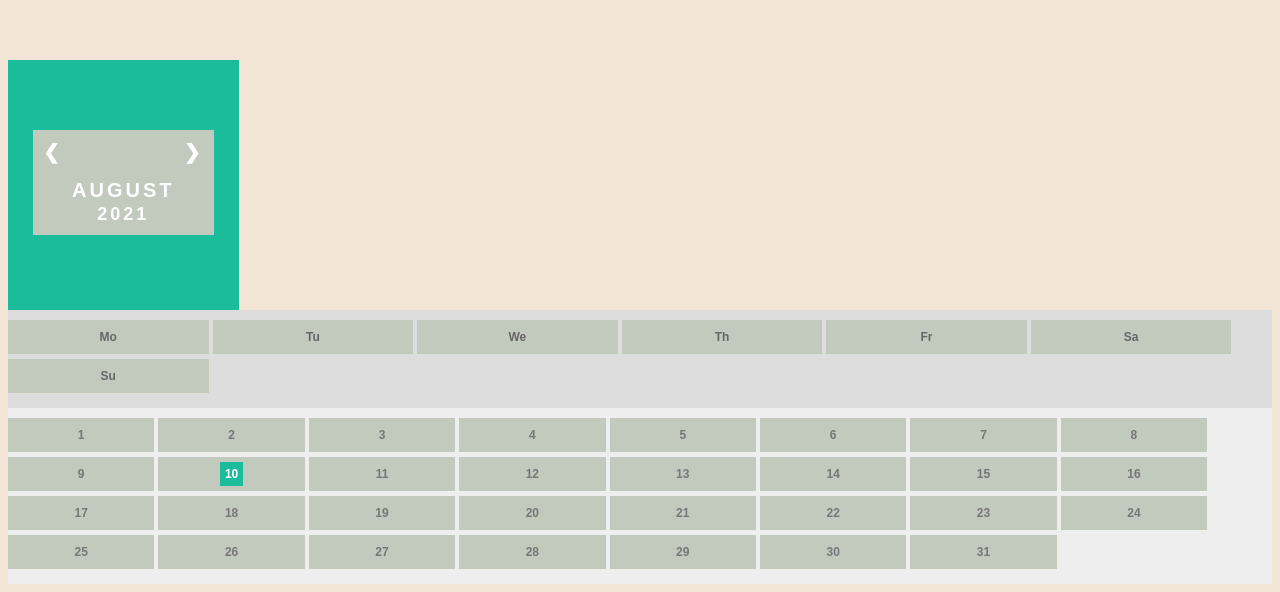
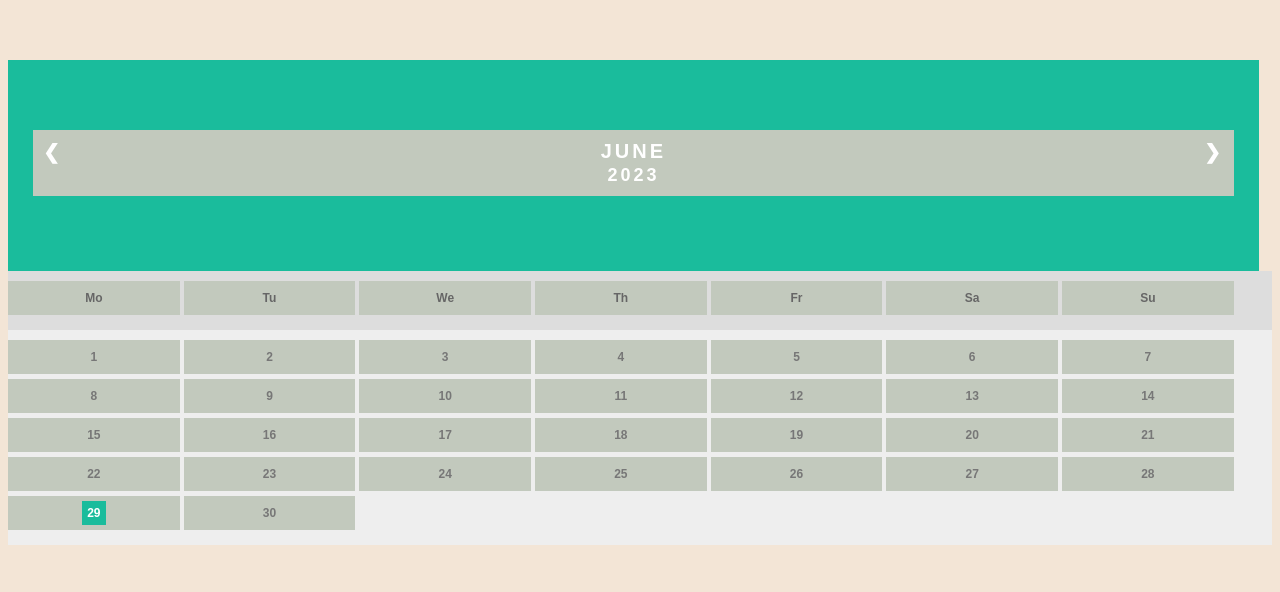
Before and after one commit to yses2005/lms-deadline-compiler-extension, a browser extension: page index.html in a window 1280 px wide. Shown: the part 555-1147 px from the top of the page. After the commit the page ends 1108 px from the top, so only its background shows below. Drawn offline with Linux system fonts and the light colour scheme.

Commit message:
fix: basic calendar layout

```diff
--- a/calendar.css
+++ b/calendar.css
@@ -1,8 +1,9 @@
 .month {
   padding: 70px 25px;
-  width: 14.2857%;
+  width: 95%;
   background: #1abc9c;
   text-align: center;
+  align-self: center;
 }
 
 .month ul {
@@ -35,7 +36,7 @@
 
 .weekdays li {
   display: inline-block;
-  width: 14.2857%;
+  width: 12%;
   color: #666;
   text-align: center;
 }
@@ -49,7 +50,7 @@
 .days li {
   list-style-type: none;
   display: inline-block;
-  width: 10%;
+  width: 12%;
   text-align: center;
   margin-bottom: 5px;
   font-size:12px;
--- a/index.html
+++ b/index.html
@@ -126,8 +126,8 @@
       <li class="prev">&#10094;</li>
       <li class="next">&#10095;</li>
       <li>
-        August<br>
-        <span style="font-size:18px">2021</span>
+        June<br>
+        <span style="font-size:18px">2023</span>
       </li>
     </ul>
   </div>
@@ -152,7 +152,7 @@
     <li>7</li>
     <li>8</li>
     <li>9</li>
-    <li><span class="active">10</span></li>
+    <li>10</li>
     <li>11</li>
     <li>12</li>
     <li>13</li>
@@ -171,9 +171,8 @@
     <li>26</li>
     <li>27</li>
     <li>28</li>
-    <li>29</li>
+    <li><span class="active">29</span></li>
     <li>30</li>
-    <li>31</li>
   </ul>
 </body>
 </html>
```
